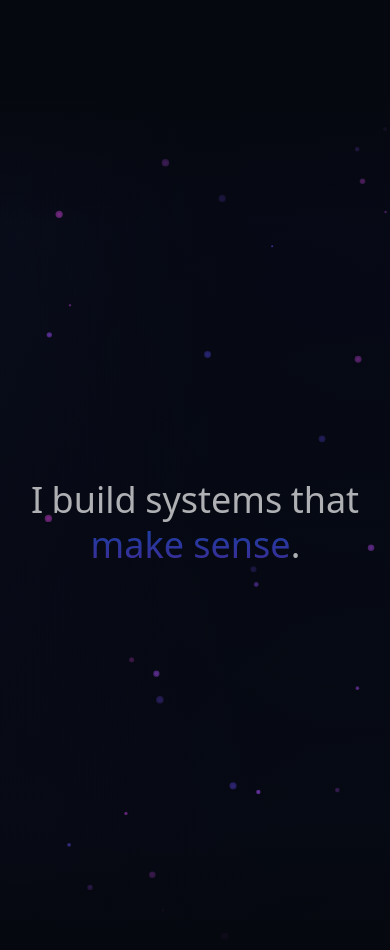
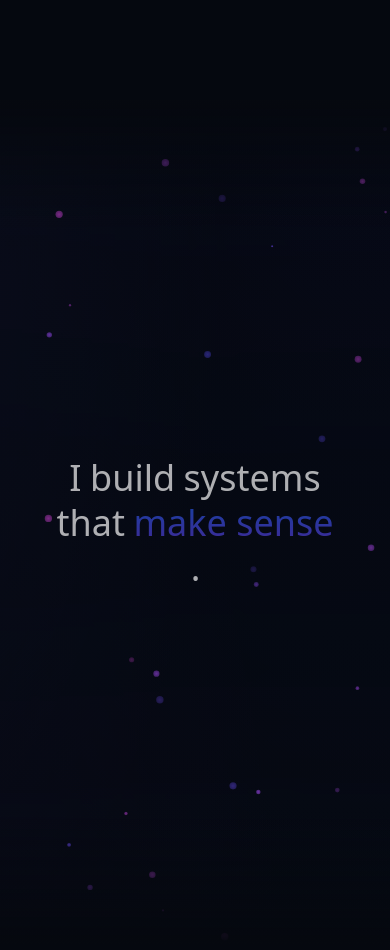
Before and after one commit to grudzinskio/Personal_Website, a React (Vite) app: page / in a window 390 px wide. Shown: the part 1000-1950 px from the top of the page. Built offline with nearby package versions, Linux system fonts and the light colour scheme.

Commit message:
fixed empty div

```diff
--- a/src/components/VideoScrollSection.tsx
+++ b/src/components/VideoScrollSection.tsx
@@ -129,7 +129,9 @@ export const VideoScrollSection = () => {
       className="relative w-full bg-background"
       style={{ height: '120vh' }}
     >
-      <div className="sticky top-0 h-screen w-full overflow-hidden flex items-center justify-center">
+      <div className="sticky top-0 h-screen w-full flex items-center justify-center">
+        {/* Background layer with overflow hidden */}
+        <div className="absolute inset-0 overflow-hidden">
           {/* Gradient fade from previous section */}
           <div
             className="absolute top-0 left-0 w-full h-32 z-10 pointer-events-none"
@@ -151,9 +153,18 @@ export const VideoScrollSection = () => {
           {/* Gradient overlay for depth */}
           <div className="absolute inset-0 bg-gradient-to-b from-transparent via-background/30 to-transparent" />
 
-        {/* Text Content */}
+          {/* Gradient fade to next section */}
+          <div
+            className="absolute bottom-0 left-0 w-full h-32 z-10 pointer-events-none"
+            style={{
+              background: 'linear-gradient(to top, hsl(var(--background)) 0%, transparent 100%)'
+            }}
+          />
+        </div>
+
+        {/* Text Content - separate layer with overflow visible */}
         <motion.div
-          className="relative z-10 flex flex-col items-center justify-center px-4 text-center max-w-6xl"
+          className="relative z-10 flex flex-col items-center justify-center px-6 md:px-4 text-center max-w-6xl"
           style={{
             opacity: textOpacity,
             y: textY
@@ -162,10 +173,12 @@ export const VideoScrollSection = () => {
           {/* Glow behind text */}
           <div className="absolute top-1/2 left-1/2 -translate-x-1/2 -translate-y-1/2 w-[500px] h-[200px] bg-gradient-radial from-accent-purple/10 via-transparent to-transparent blur-3xl pointer-events-none" />
 
-          <p className="text-4xl md:text-5xl lg:text-6xl font-light leading-tight tracking-tight text-white relative">
+
+          <div className="w-full">
+            <p className="text-4xl md:text-5xl lg:text-6xl font-light leading-tight tracking-tight text-white relative px-8 md:px-4">
               {/* Animate each word separately */}
               <motion.span
-              initial={{ opacity: 0, scale: 0.8, filter: 'blur(10px)', letterSpacing: '0.2em' }}
+                initial={{ opacity: 0, scale: 0.95, filter: 'blur(8px)', letterSpacing: '0.05em' }}
                 whileInView={{ opacity: 1, scale: 1, filter: 'blur(0px)', letterSpacing: 'normal' }}
                 viewport={{ once: true, margin: "-100px" }}
                 transition={{ duration: 0.8, delay: 0.1, ease: [0.22, 1, 0.36, 1] }}
@@ -175,7 +188,7 @@ export const VideoScrollSection = () => {
               </motion.span>
               {' '}
               <motion.span
-              initial={{ opacity: 0, scale: 0.8, filter: 'blur(10px)', letterSpacing: '0.2em' }}
+                initial={{ opacity: 0, scale: 0.95, filter: 'blur(8px)', letterSpacing: '0.05em' }}
                 whileInView={{ opacity: 1, scale: 1, filter: 'blur(0px)', letterSpacing: 'normal' }}
                 viewport={{ once: true, margin: "-100px" }}
                 transition={{ duration: 0.8, delay: 0.2, ease: [0.22, 1, 0.36, 1] }}
@@ -185,7 +198,7 @@ export const VideoScrollSection = () => {
               </motion.span>
               {' '}
               <motion.span
-              initial={{ opacity: 0, scale: 0.8, filter: 'blur(10px)', letterSpacing: '0.2em' }}
+                initial={{ opacity: 0, scale: 0.95, filter: 'blur(8px)', letterSpacing: '0.05em' }}
                 whileInView={{ opacity: 1, scale: 1, filter: 'blur(0px)', letterSpacing: 'normal' }}
                 viewport={{ once: true, margin: "-100px" }}
                 transition={{ duration: 0.8, delay: 0.3, ease: [0.22, 1, 0.36, 1] }}
@@ -195,7 +208,7 @@ export const VideoScrollSection = () => {
               </motion.span>
               {' '}
               <motion.span
-              initial={{ opacity: 0, scale: 0.8, filter: 'blur(10px)', letterSpacing: '0.2em' }}
+                initial={{ opacity: 0, scale: 0.95, filter: 'blur(8px)', letterSpacing: '0.05em' }}
                 whileInView={{ opacity: 1, scale: 1, filter: 'blur(0px)', letterSpacing: 'normal' }}
                 viewport={{ once: true, margin: "-100px" }}
                 transition={{ duration: 0.8, delay: 0.4, ease: [0.22, 1, 0.36, 1] }}
@@ -205,7 +218,7 @@ export const VideoScrollSection = () => {
               </motion.span>
               {' '}
               <motion.span
-              initial={{ opacity: 0, scale: 0.8, filter: 'blur(10px)', letterSpacing: '0.2em' }}
+                initial={{ opacity: 0, scale: 0.95, filter: 'blur(8px)', letterSpacing: '0.05em' }}
                 whileInView={{ opacity: 1, scale: 1, filter: 'blur(0px)', letterSpacing: 'normal' }}
                 viewport={{ once: true, margin: "-100px" }}
                 transition={{ duration: 0.8, delay: 0.5, ease: [0.22, 1, 0.36, 1] }}
@@ -217,7 +230,7 @@ export const VideoScrollSection = () => {
                 make sense
               </motion.span>
               <motion.span
-              initial={{ opacity: 0, scale: 0.5 }}
+                initial={{ opacity: 0, scale: 0.8 }}
                 whileInView={{ opacity: 1, scale: 1 }}
                 viewport={{ once: true, margin: "-100px" }}
                 transition={{ duration: 0.5, delay: 0.8, ease: [0.22, 1, 0.36, 1] }}
@@ -226,15 +239,8 @@ export const VideoScrollSection = () => {
                 .
               </motion.span>
             </p>
+          </div>
         </motion.div>
-
-        {/* Gradient fade to next section */}
-        <div
-          className="absolute bottom-0 left-0 w-full h-32 z-10 pointer-events-none"
-          style={{
-            background: 'linear-gradient(to top, hsl(var(--background)) 0%, transparent 100%)'
-          }}
-        />
       </div>
     </section>
   );
```
Lines whose indentation alone changed are shown as unchanged.
